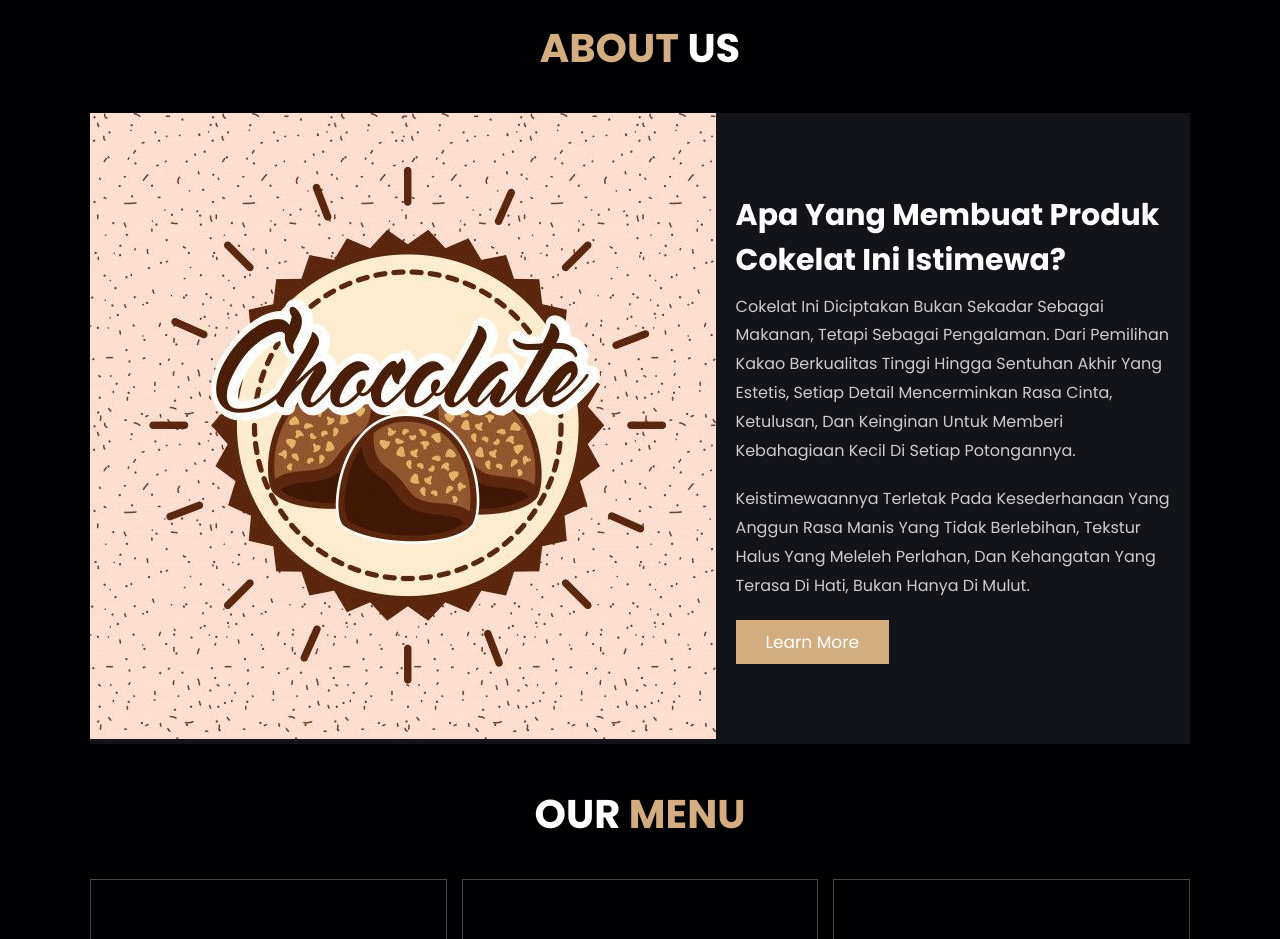
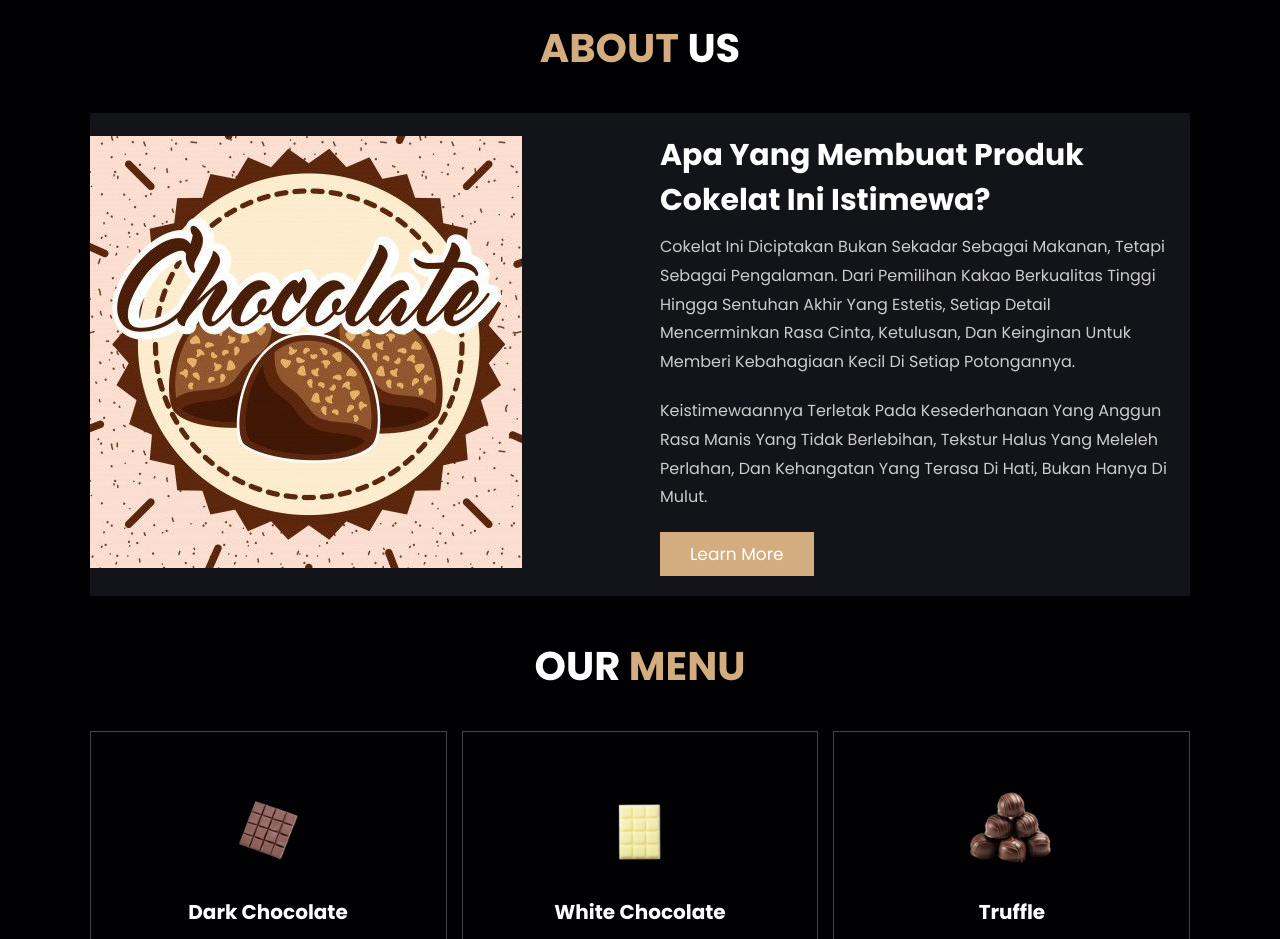
Before and after one commit to Salwa-ABI3/209240126_Salwa-Nayla-Azzahra-Suwandi_ABI-3_laporan_UAS, a plain HTML site: page index.html in a window 1280 px wide. Shown: the part 802-1741 px from the top of the page. Drawn offline with Linux system fonts and the light colour scheme.

Commit message:
Upload UAS KAIT

```diff
--- a/index.html
+++ b/index.html
@@ -97,7 +97,7 @@
       <div class="row">
 
         <div class="image">
-          <img src="logo ea.jpg" alt="">
+          <img src="logo ea (2).jpg" alt="">
         </div>
 
         <div class="content">
```
Also changed, not shown: logo ea (2).jpg (added).
